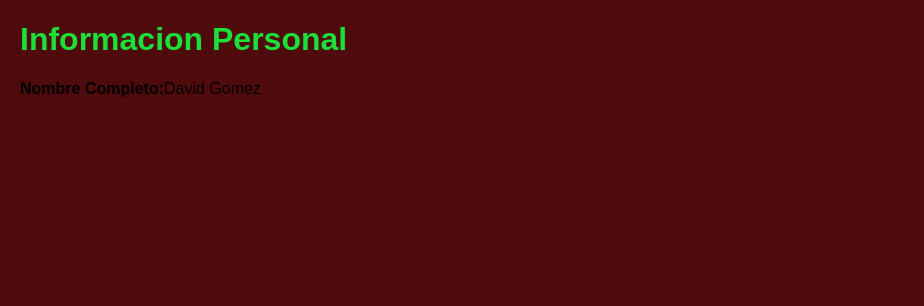
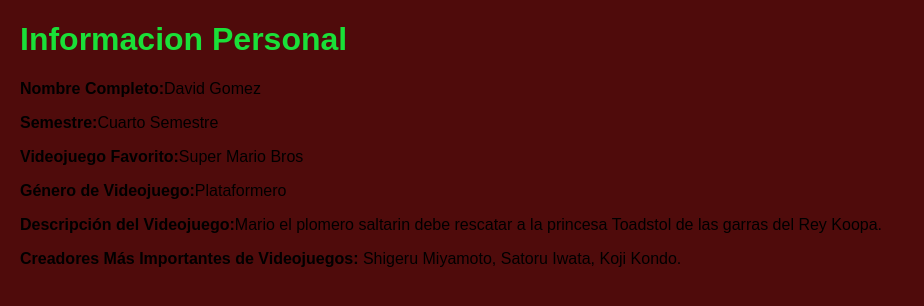
Before and after one commit to SuperDbross/DAVID, a plain HTML site: page index.html in a window 1280 px wide. Shown: the whole page, without its empty margins (0-924 px from the left). Drawn offline with Linux system fonts and the light colour scheme.

Commit message:
Datos de videojuegos

```diff
--- a/index.html
+++ b/index.html
@@ -21,5 +21,10 @@
 <body>
     <h1>Informacion Personal</h1>
     <p><b>Nombre Completo:</b>David Gomez</p>
+    <p><b>Semestre:</b>Cuarto Semestre</p>
+    <p><strong>Videojuego Favorito:</strong>Super Mario Bros</p>
+    <p><strong>Género de Videojuego:</strong>Plataformero</p>
+    <p><strong>Descripción del Videojuego:</strong>Mario el plomero saltarin debe rescatar a la princesa Toadstol de las garras del Rey Koopa.</p>
+    <p><strong>Creadores Más Importantes de Videojuegos:</strong> Shigeru Miyamoto, Satoru Iwata, Koji Kondo.</p>
 </body>
 </html>
```
